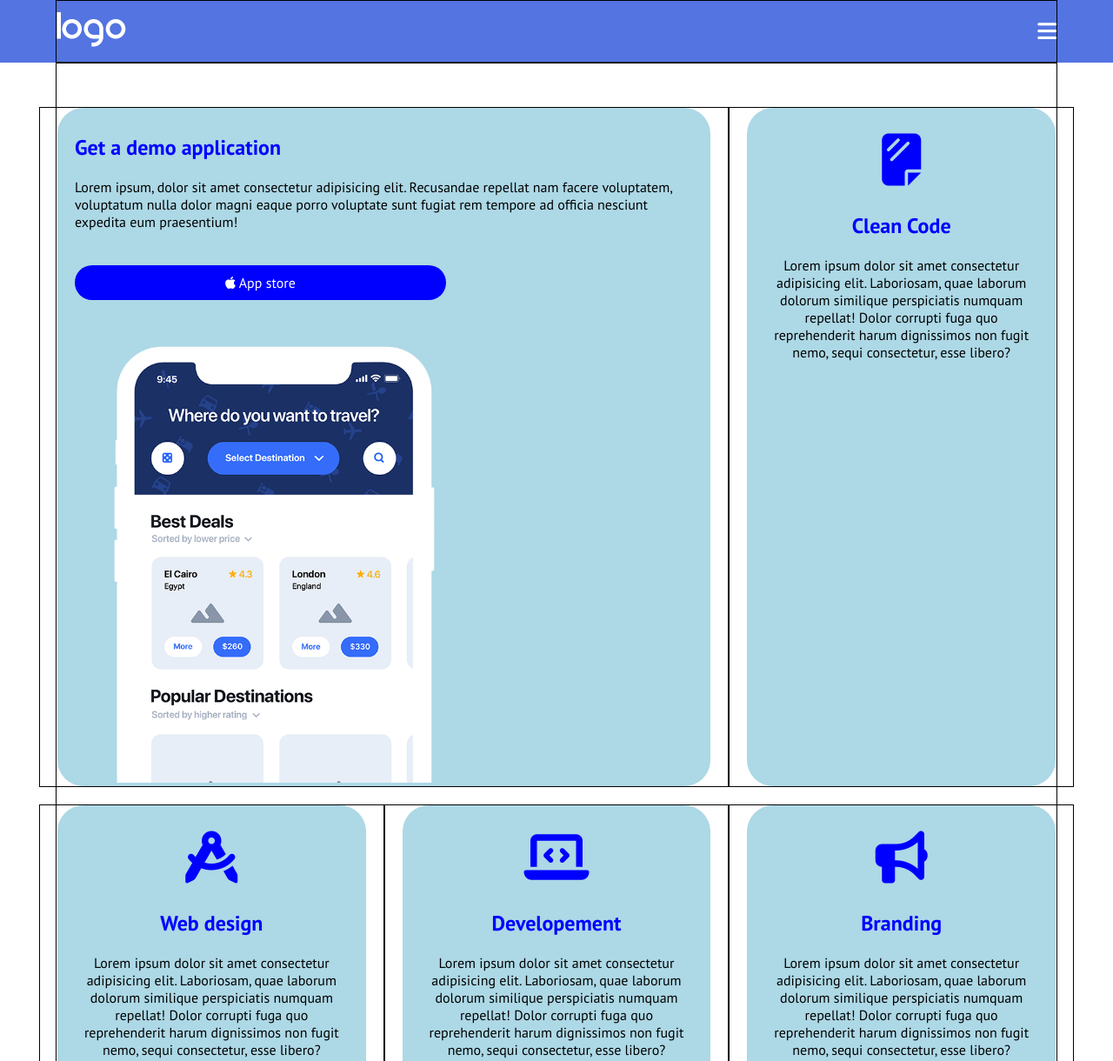
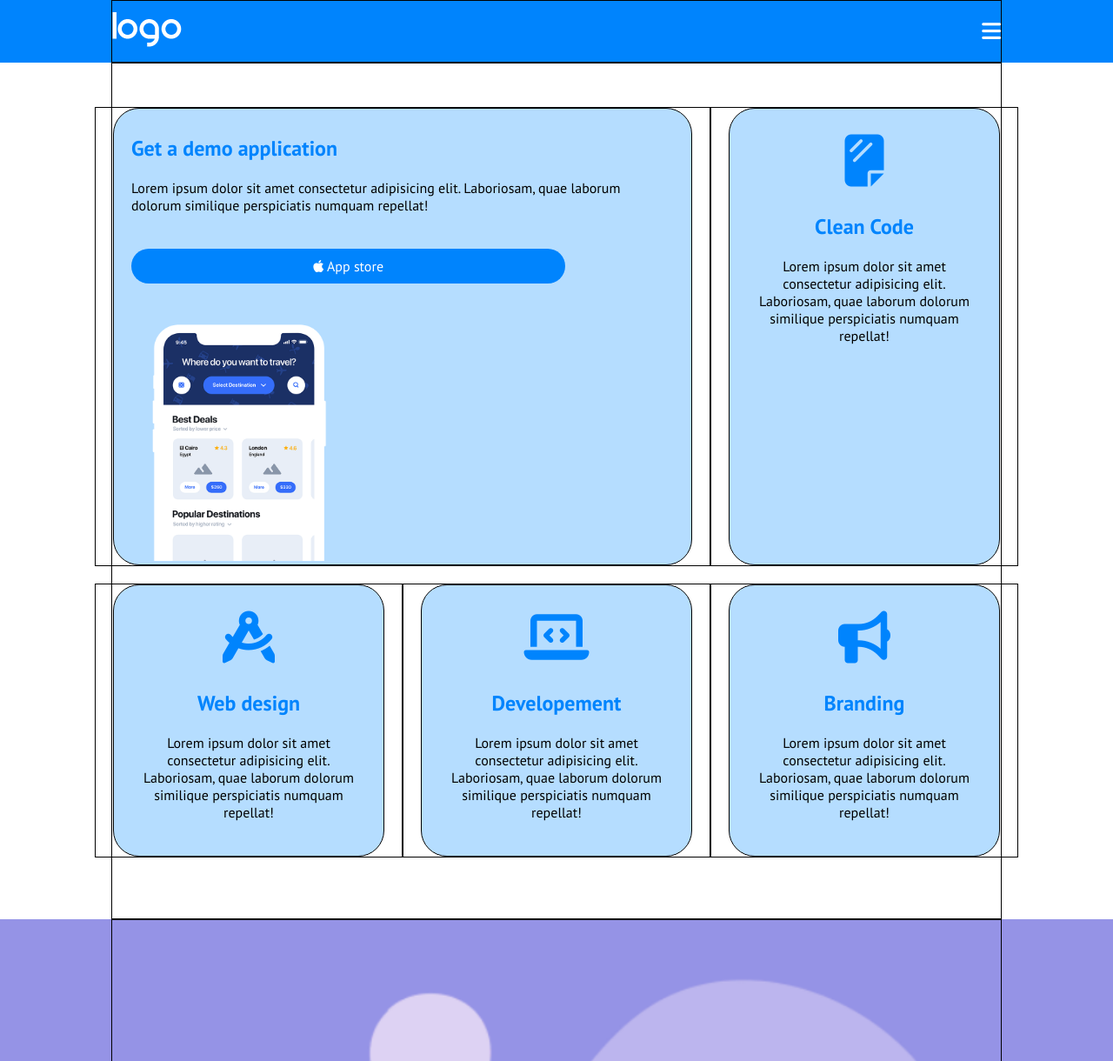
Before and after one commit to LucaGarizio/htmlcss-responsive-layout, a plain HTML site: page index.html in a window 1280 px wide. Shown: the top 1220 px of the page at 87% size. Drawn offline with Linux system fonts and the light colour scheme.

Commit message:
demo section layout mobile, tablet, desktop

```diff
--- a/css/mediaquery.css
+++ b/css/mediaquery.css
@@ -7,34 +7,37 @@
         flex-wrap: wrap;
     }
 
-
     .col-5{
         display: flex;
         width: calc(100% / 3);
         align-items: stretch;
-
-
+        justify-content: space-between
     }
 
-    .col-5.big{
+    .big{
         width: calc((100% / 3) * 2);
-
-
     }
 
     .col-content img{
-        max-width: 65%;
+        max-width: 250px;
     }
 
+    .col-content{
+        padding: 30px 20px 0;
+    }
 }
-
-
-
 
 
 
 /* desktop version */
 
 @media all and (min-width: 1400px){
+    .demo .bug:first-child{
+        float: left;
+    }
+
+    .col-content{
+        display: flex;
+    }
 
 }
--- a/css/style.css
+++ b/css/style.css
@@ -13,11 +13,11 @@ body{
 /* mobile first */
 
 .nav-color{
-    background-color: rgb(83, 116, 225);
+    background-color: #0084fd;
 }
 
 .container{
-    max-width: 90vw;
+    max-width: 80vw;
     border: 1px solid black;
     margin: 0 auto;
 }
@@ -53,19 +53,19 @@ ul{
     border: 1px solid black;
     margin-bottom: 20px;
     padding: 0 20px;
-    max-height: 50rem;
 }
 
 .col-content{
-    background-color: lightblue;
+    background-color: #b5ddff;
     border-radius: 30px;
-    padding: 30px 20px 0;
+    padding: 50px 50px 0;
+    border: 1px solid black;
 }
 
 .col-content a{
     display: block;
-    background-color: blue;
-    width: 60%;
+    background-color: #0084fd;
+    width: 80%;
     padding: 10px;
     border-radius: 20px;
     margin: 40px 0;
@@ -81,6 +81,7 @@ ul{
 
 }
 
+
 .col-content.center{
     text-align: center;
     padding-bottom: 20px;
@@ -92,11 +93,23 @@ ul{
 .col-content .fa-laptop-code,
 .col-content .fa-bullhorn{
     font-size: 60px;
-    color: blue;
+    color: #0084fd;
     padding-bottom: 30px;
+    display: block;
 
 }
 
 .col-content h2{
-    color: blue;
+    color: #0084fd;
 }
+
+/* section plans */
+
+.plans{
+    background-color: #9593e6;
+}
+
+.col-2 img{
+    padding: 50px 0;
+    width: 100%;
+}
--- a/index.html
+++ b/index.html
@@ -38,50 +38,78 @@
                 <div class="row margin">
                     <div class="col-5 big">
                         <div class="col-content">
+                            <div class="text">
                             <h2>Get a demo application</h2>
-                            <p>Lorem ipsum, dolor sit amet consectetur adipisicing elit. Recusandae repellat nam facere voluptatem, voluptatum nulla dolor magni eaque porro voluptate sunt fugiat rem tempore ad officia nesciunt expedita eum praesentium!</p>
+                            <p>Lorem ipsum dolor sit amet consectetur adipisicing elit. Laboriosam, quae laborum dolorum similique perspiciatis numquam repellat!
+                            </p>
                             <a href=""><i class="fa-brands fa-apple"></i> App store</a>
+                        </div>
                             <img src="assets/img/phone.png" alt="">
                         </div>
                     </div>
 
                     <div class="col-5">
                         <div class="col-content center">
+
+                            <div class="text">
                                 <i class="fa-solid fa-sheet-plastic"></i>
                                 <h2>Clean Code</h2>
-                            <p>Lorem ipsum dolor sit amet consectetur adipisicing elit. Laboriosam, quae laborum dolorum similique perspiciatis numquam repellat! Dolor corrupti fuga quo reprehenderit harum dignissimos non fugit nemo, sequi consectetur, esse libero?
+                                <p>Lorem ipsum dolor sit amet consectetur adipisicing elit. Laboriosam, quae laborum dolorum similique perspiciatis numquam repellat!
                                 </p>
+                            </div>
                         </div>
                     </div>
 
                     <div class="col-5">
                         <div class="col-content center">
+                            <div class="text">
                                 <i class="fa-solid fa-compass-drafting"></i>
                                 <h2>Web design</h2>
-                            <p>Lorem ipsum dolor sit amet consectetur adipisicing elit. Laboriosam, quae laborum dolorum similique perspiciatis numquam repellat! Dolor corrupti fuga quo reprehenderit harum dignissimos non fugit nemo, sequi consectetur, esse libero?
+                                <p>Lorem ipsum dolor sit amet consectetur adipisicing elit. Laboriosam, quae laborum dolorum similique perspiciatis numquam repellat!
                                 </p>
+                            </div>
                         </div>
                     </div>
 
                     <div class="col-5">
                         <div class="col-content center">
+                            <div class="text">
                                 <i class="fa-solid fa-laptop-code"></i>
                                 <h2>Developement</h2>
-                            <p>Lorem ipsum dolor sit amet consectetur adipisicing elit. Laboriosam, quae laborum dolorum similique perspiciatis numquam repellat! Dolor corrupti fuga quo reprehenderit harum dignissimos non fugit nemo, sequi consectetur, esse libero?
+                                <p>Lorem ipsum dolor sit amet consectetur adipisicing elit. Laboriosam, quae laborum dolorum similique perspiciatis numquam repellat!
                                 </p>
+                            </div>
                         </div>
                     </div>
 
                     <div class="col-5">
                         <div class="col-content center">
+                            <div class="text">
                                 <i class="fa-solid fa-bullhorn"></i>
                                 <h2>Branding</h2>
-                            <p>Lorem ipsum dolor sit amet consectetur adipisicing elit. Laboriosam, quae laborum dolorum similique perspiciatis numquam repellat! Dolor corrupti fuga quo reprehenderit harum dignissimos non fugit nemo, sequi consectetur, esse libero?
+                                <p>Lorem ipsum dolor sit amet consectetur adipisicing elit. Laboriosam, quae laborum dolorum similique perspiciatis numquam repellat!
                                 </p>
                             </div>
                         </div>
+                    </div>
+                </div>
+            </div>
+        </section>
 
+        <section class="plans">
+                <div class="container">
+                    <div class="row">
+                        <div class="col-2">
+                            <div class="col-2-content">
+                                <img src="assets/img/planning1.png" alt="">
+                                <h2>Strategic Planning</h2>
+                                <p>Lorem ipsum dolor sit amet consectetur, adipisicing elit. Dignissimos dolores provident tenetur, est debitis obcaecati tempore autem, fuga numquam eum fugiat a voluptatum laudantium nesciunt reprehenderit atque. Voluptatum, possimus nam.</p>
+                            </div>
+                        </div>
 
+                        <div class="col-2">
+
+                        </div>
                     </div>
                 </div>
         </section>
```
Also changed, not shown: 2 other files. Lines whose indentation alone changed are shown as unchanged.
